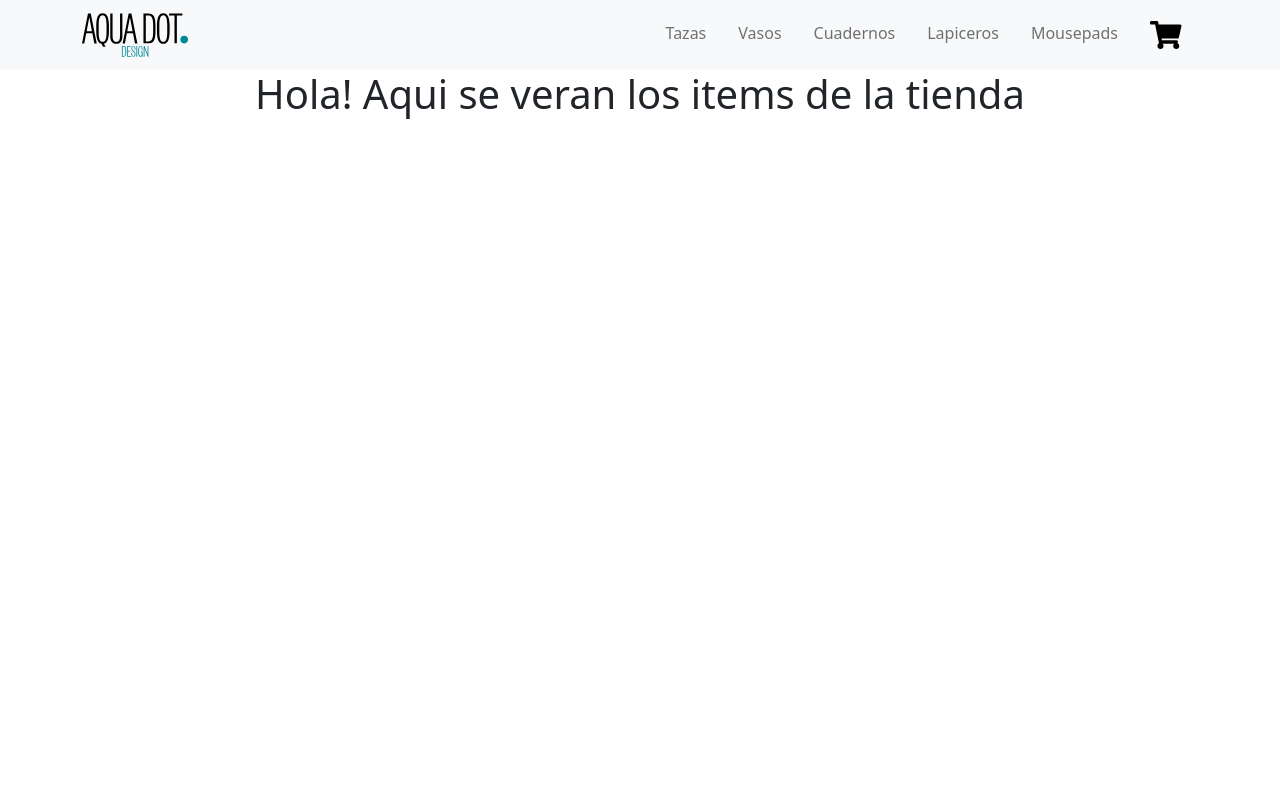
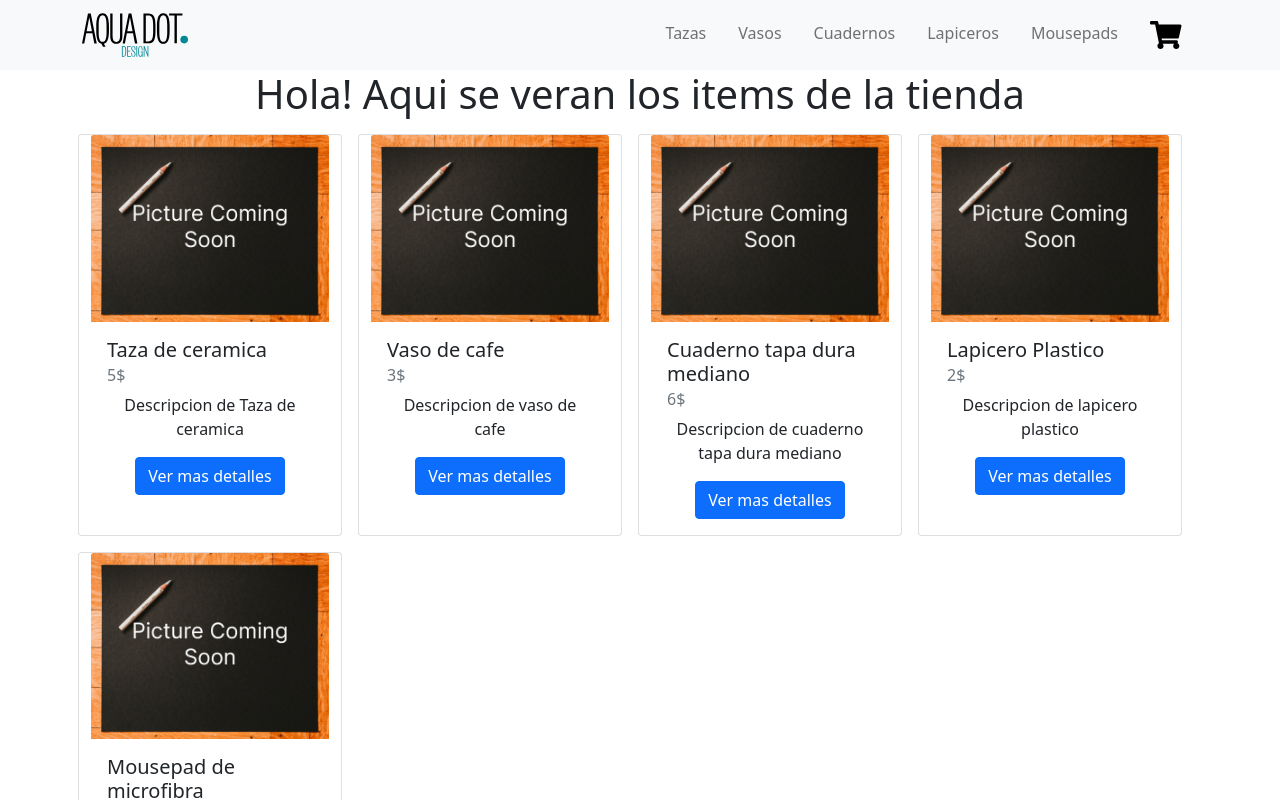
Before and after one commit to Bladvel/ecommerce_aquadot, a React (Create React App) app: page / in a window 1280 px wide. Shown: the top 800 px of the page. Built offline with nearby package versions, Linux system fonts and the light colour scheme.

Commit message:
Agregue Item, ItemList a itemListContainer

```diff
--- a/package.json
+++ b/package.json
@@ -7,6 +7,7 @@
     "@testing-library/react": "^13.2.0",
     "@testing-library/user-event": "^13.5.0",
     "bootstrap": "^5.1.3",
+    "eslint-plugin-react-hooks": "^4.5.0",
     "react": "^18.1.0",
     "react-bootstrap": "^2.4.0",
     "react-dom": "^18.1.0",
--- /dev/null
+++ b/src/asyncMock.js
@@ -0,0 +1,55 @@
+const products =[
+    {
+        id: '1',
+        name: 'Taza de ceramica',
+        price: 5,
+        category: 'Tazas',
+        img: './images/placeholder-images.png',
+        stock: 100,
+        description: 'Descripcion de Taza de ceramica'
+    },
+    {
+        id: '2',
+        name: 'Vaso de cafe',
+        price: 3,
+        category: 'Vasos',
+        img: './images/placeholder-images.png',
+        stock: 100,
+        description: 'Descripcion de vaso de cafe'
+    },
+    {
+        id: '3',
+        name: 'Cuaderno tapa dura mediano',
+        price: 6,
+        category: 'Cuadernos',
+        img: './images/placeholder-images.png',
+        stock:100,
+        description: 'Descripcion de cuaderno tapa dura mediano'
+    },
+    {
+        id: '4',
+        name: 'Lapicero Plastico',
+        price: 2,
+        category: 'Lapiceros',
+        img: './images/placeholder-images.png',
+        stock:100,
+        description: 'Descripcion de lapicero plastico'
+    },
+    {
+        id: '5',
+        name: 'Mousepad de microfibra',
+        price: 4,
+        category: 'Mousepads',
+        img: './images/placeholder-images.png',
+        stock:100,
+        description: 'Descripcion de mousepad de microfibra'
+    }
+]
+
+export const getProducts = () => {
+    return new Promise((resolve, reject) => {
+        setTimeout(() => {
+            resolve(products)
+        }, 2000)
+    })
+}
--- /dev/null
+++ b/src/components/Item.jsx
@@ -0,0 +1,22 @@
+import { Card, Button } from "react-bootstrap"
+import placeholderImage from '../images/placeholder-img.png'
+
+const Item = ({name, price, img, description}) => {
+
+    return(
+        <Card style={{ width: '16.5rem' }} className="m-2">
+        {/* <Card.Img variant="top" src={placeholderImage} /> */}
+        <Card.Img variant="top" src={placeholderImage} />
+        <Card.Body>
+            <Card.Title className="text-start">{name}</Card.Title>
+            <Card.Subtitle className=" text-start mb-2 text-muted">{price}$ </Card.Subtitle>
+            <Card.Text>
+                {description}
+            </Card.Text>
+            <Button variant="primary">Ver mas detalles</Button>
+        </Card.Body>
+        </Card>
+    )
+}
+
+export default Item
--- /dev/null
+++ b/src/components/ItemList.jsx
@@ -0,0 +1,14 @@
+import Item from "./Item"
+import { Container, Row, Col } from "react-bootstrap"
+
+const ItemList = ({products}) => {
+    return(
+        <Container>
+            <Row>
+                {products.map(product => <Item key={product.id} {...product} /> )}
+            </Row>
+        </Container>
+    )
+}
+
+export default ItemList
--- a/src/components/ItemListContainer.jsx
+++ b/src/components/ItemListContainer.jsx
@@ -1,7 +1,23 @@
+import { useState, useEffect } from "react"
+import { getProducts } from "../asyncMock"
+import ItemList from "./ItemList"
+
 const ItemListContainer = () => {
 
+    const [products, setProducts] = useState([])
+
+    useEffect(() =>{
+        getProducts().then(res =>{
+            setProducts(res)
+        })
+    }, [])
+
     return(
-        <h1>Hola! Aqui se veran los items de la tienda</h1>
+        <>
+            <h1>Hola! Aqui se veran los items de la tienda</h1>
+            <ItemList products={products}/>
+        </>
+
     )
 }
 
```
Also changed, not shown: src/images/placeholder-img.png (added), 1 other file (tests, documents, lock files or other folders).
